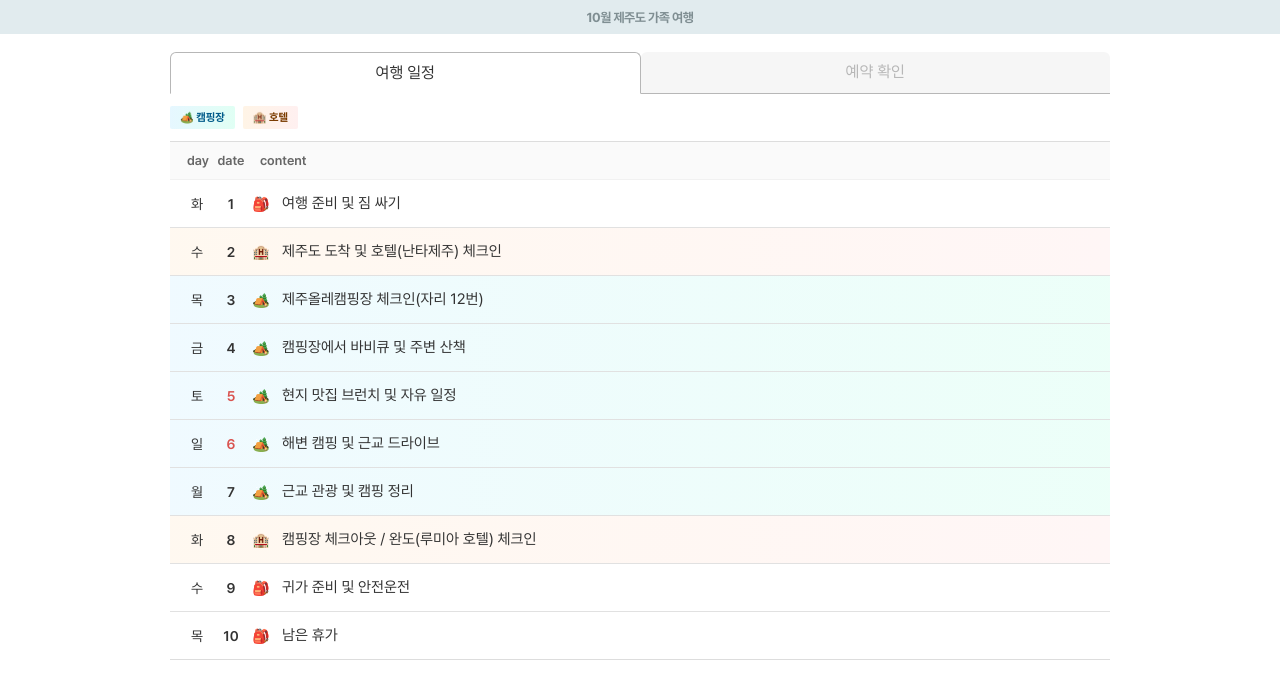
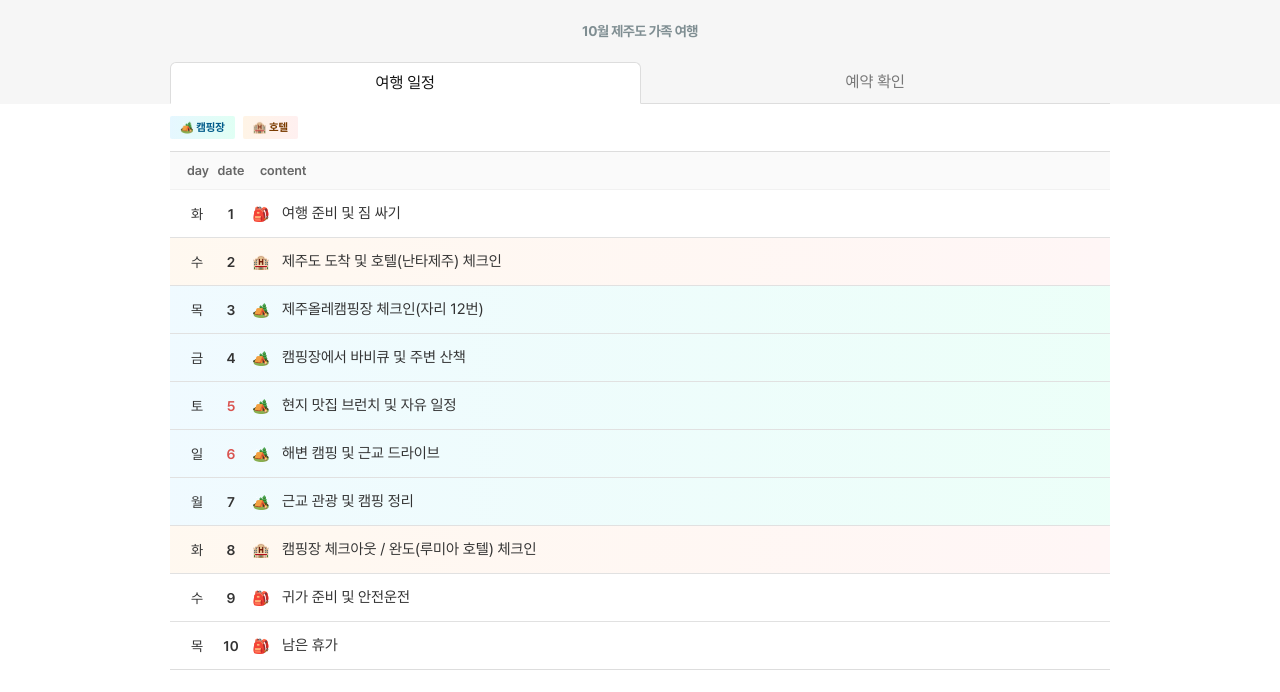
Before and after one commit to jdwcg/travel, a React (Vite) app: page /schedule in a window 1280 px wide. Shown: the top 692 px of the page. Built offline with nearby package versions, Linux system fonts and the light colour scheme.

Commit message:
탭 업데이트

```diff
--- a/src/components/PageHeader.tsx
+++ b/src/components/PageHeader.tsx
@@ -9,17 +9,20 @@ const Header = styled.header`
     position: fixed;
     top: 0;
     left: 0;
-    height: 34px;
+    z-index: -1;
+    height: 104px;
     width: 100%;
-    background-color: #e1ebee;
+    background-color: rgb(246, 246, 246);
 `;
 
 const Title = styled.h1`
-    font-size: 13px;
+    font-size: 14px;
     font-weight: regular;
     margin: 0;
     letter-spacing: -0.5px;
     color: #7f8e92;
+    position: fixed;
+    top: 24px;
 `;
 
 export default function PageHeader({ title }: { title: string }) {
--- a/src/components/Tabs.tsx
+++ b/src/components/Tabs.tsx
@@ -4,7 +4,7 @@ import styled from 'styled-components';
 
 const TabMenu = styled.nav`
     display: flex;
-    margin: 12px 0;
+    margin: 22px 0 12px;
 `;
 
 const TabButton = styled(NavLink)`
@@ -12,17 +12,17 @@ const TabButton = styled(NavLink)`
     border-top-left-radius: 6px;
     border-top-right-radius: 6px;
     text-decoration: none;
-    color: #b7b7b7;
+    color: #777;
     background: #f6f6f6;
     width: 100%;
     text-align: center;
-    border-bottom: 1px solid #b7b7b7;
+    border-bottom: 1px solid #ddd;
     &.active {
         background: white;
-        color: #333;
-        border-top: 1px solid #b7b7b7;
-        border-left: 1px solid #b7b7b7;
-        border-right: 1px solid #b7b7b7;
+        color: #111;
+        border-top: 1px solid #ddd;
+        border-left: 1px solid #ddd;
+        border-right: 1px solid #ddd;
         border-bottom: 1px solid white;
     }
 `;
```
